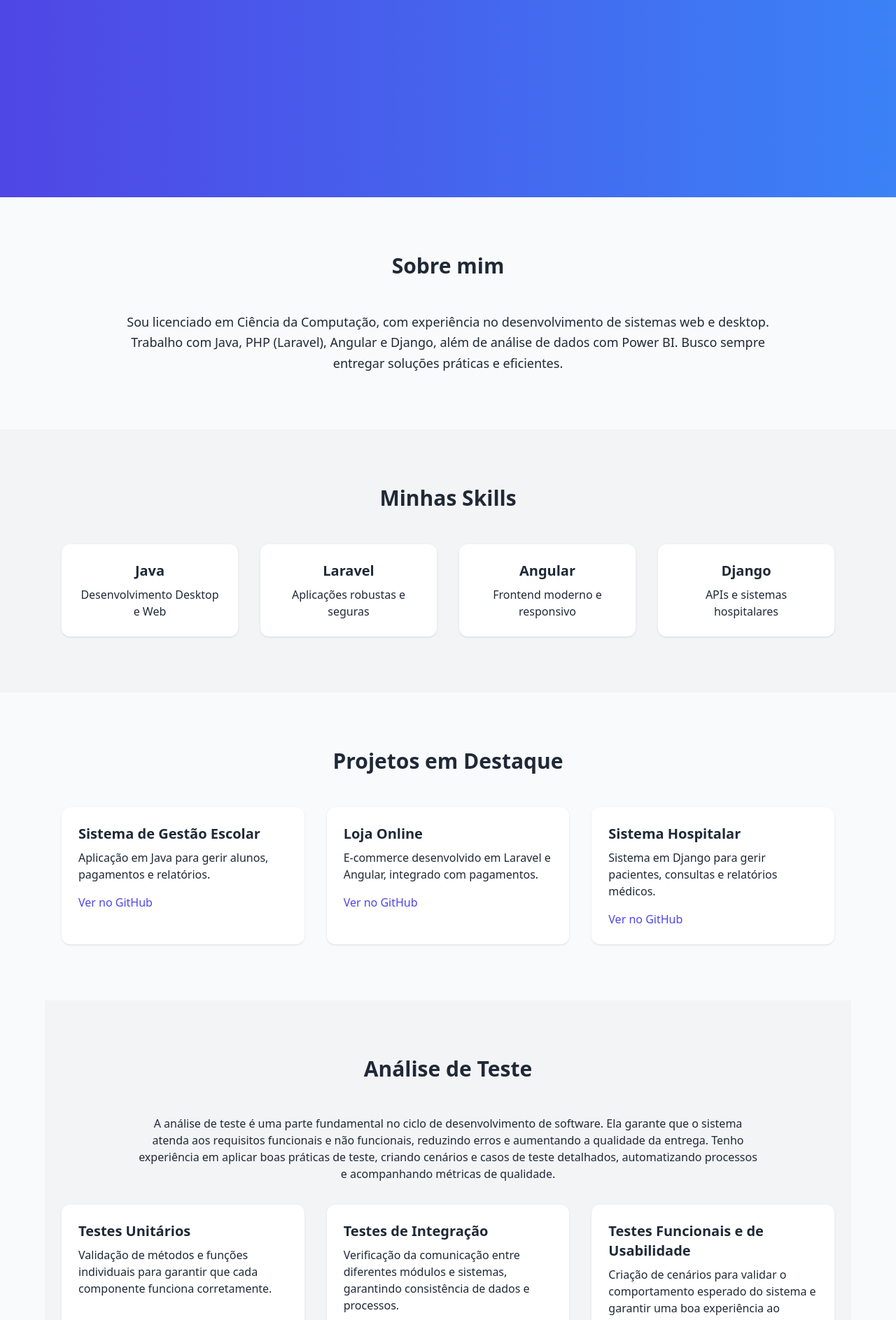
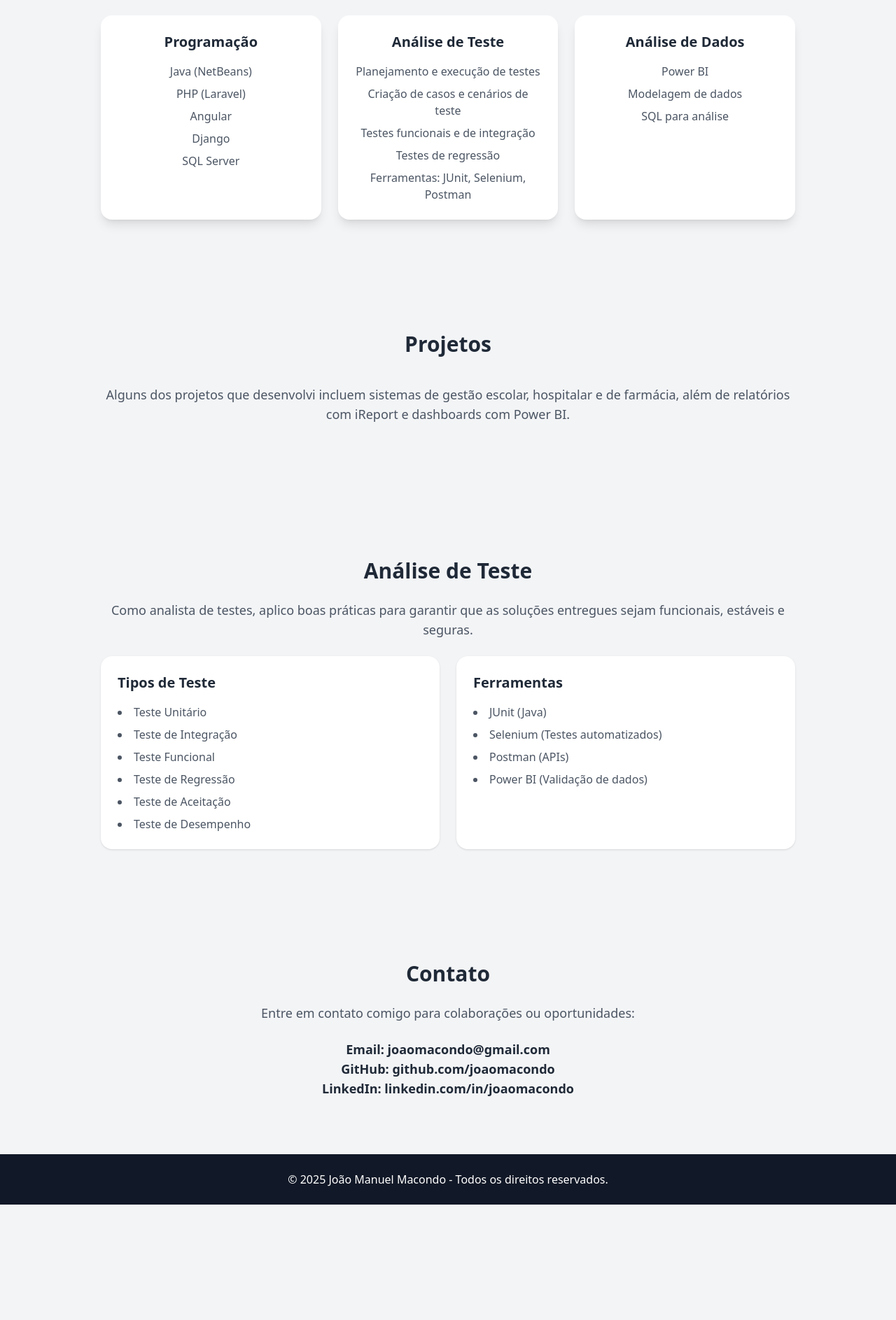
Before and after one commit to JoaoMacondo/joaomacondo.github.io, a plain HTML site: page index.html in a window 1280 px wide. Shown: the part 518-2405 px from the top of the page at 70% size. After the commit the page ends 2240 px from the top, so only its background shows below. Drawn offline with nearby package versions, Linux system fonts and the light colour scheme.

Commit message:
update geral

```diff
--- a/index.html
+++ b/index.html
@@ -6,142 +6,139 @@
    <meta name="viewport" content="width=device-width, initial-scale=1.0">
    <title>Portfólio - João Manuel Macondo</title>
    <script src="https://cdn.tailwindcss.com"></script>
-   <link href="https://unpkg.com/aos@2.3.1/dist/aos.css" rel="stylesheet">
 </head>
 
-<body class="bg-gray-50 text-gray-800">
+<body class="bg-gray-100 text-gray-800">
 
-   <!-- Navbar -->
-   <nav class="fixed w-full bg-white shadow-md z-50">
-      <div class="max-w-6xl mx-auto px-6 py-4 flex justify-between items-center">
-         <h1 class="text-xl font-bold text-indigo-600">João Macondo</h1>
-         <ul class="flex space-x-6 text-gray-700 font-medium">
-            <li><a href="#sobre" class="hover:text-indigo-600">Sobre</a></li>
-            <li><a href="#projetos" class="hover:text-indigo-600">Projetos</a></li>
-            <li><a href="#skills" class="hover:text-indigo-600">Skills</a></li>
-            <li><a href="#analise" class="hover:text-indigo-600">Análise de Teste</a></li>
-            <li><a href="#contato" class="hover:text-indigo-600">Contato</a></li>
-         </ul>
+   <!-- Header -->
+   <header class="bg-gray-900 text-white py-6">
+      <div class="max-w-5xl mx-auto px-4 flex justify-between items-center">
+         <h1 class="text-2xl font-bold">João Manuel Macondo</h1>
+         <nav>
+            <a href="#sobre" class="px-3 hover:text-gray-300">Sobre</a>
+            <a href="#skills" class="px-3 hover:text-gray-300">Skills</a>
+            <a href="#projetos" class="px-3 hover:text-gray-300">Projetos</a>
+            <a href="#analise" class="px-3 hover:text-gray-300">Análise de Teste</a>
+            <a href="#contato" class="px-3 hover:text-gray-300">Contato</a>
+         </nav>
       </div>
-   </nav>
+   </header>
 
-   <!-- Hero Section -->
-   <section
-      class="h-screen flex flex-col justify-center items-center bg-gradient-to-r from-indigo-600 to-blue-500 text-white text-center"
-      id="home">
-      <h2 class="text-4xl md:text-6xl font-bold mb-4" data-aos="fade-up">Olá, eu sou João Manuel Macondo</h2>
-      <p class="text-lg md:text-xl max-w-2xl" data-aos="fade-up" data-aos-delay="200">Full Stack Developer apaixonado
-         por criar soluções digitais inovadoras em Java, Laravel, Angular e Django.</p>
-      <a href="#projetos"
-         class="mt-6 px-6 py-3 bg-white text-indigo-600 font-semibold rounded-lg shadow hover:bg-gray-100 transition"
-         data-aos="fade-up" data-aos-delay="400">Ver meus projetos</a>
-   </section>
-
-   <!-- Sobre mim -->
-   <section id="sobre" class="py-20 max-w-5xl mx-auto px-6">
-      <h2 class="text-3xl font-bold text-center mb-12">Sobre mim</h2>
-      <p class="text-center text-lg leading-relaxed" data-aos="fade-up">Sou licenciado em Ciência da Computação, com
-         experiência no desenvolvimento de sistemas web e desktop. Trabalho com Java, PHP (Laravel), Angular e Django,
-         além de análise de dados com Power BI. Busco sempre entregar soluções práticas e eficientes.</p>
+   <!-- Sobre -->
+   <section id="sobre" class="py-20">
+      <div class="max-w-5xl mx-auto px-4 text-center">
+         <h2 class="text-3xl font-bold mb-6">Sobre Mim</h2>
+         <p class="text-lg text-gray-600">
+            Sou programador e analista de sistemas, com experiência em desenvolvimento Full Stack e análise de testes.
+            Tenho conhecimento em Java, PHP (Laravel), Angular, Django e SQL Server, além de experiência em Power BI
+            e testes de software, garantindo a qualidade e confiabilidade das soluções entregues.
+         </p>
+      </div>
    </section>
 
    <!-- Skills -->
    <section id="skills" class="py-20 bg-gray-100">
-      <div class="max-w-6xl mx-auto px-6">
-         <h2 class="text-3xl font-bold text-center mb-12">Minhas Skills</h2>
-         <div class="grid md:grid-cols-4 gap-8 text-center" data-aos="fade-up">
-            <div class="p-6 bg-white rounded-xl shadow hover:shadow-lg">
-               <h3 class="text-xl font-semibold mb-2">Java</h3>
-               <p>Desenvolvimento Desktop e Web</p>
+      <div class="max-w-5xl mx-auto px-4 text-center">
+         <h2 class="text-3xl font-bold mb-10">Skills</h2>
+         <div class="grid grid-cols-1 md:grid-cols-2 lg:grid-cols-3 gap-6">
+
+            <!-- Programação -->
+            <div class="bg-white shadow-lg rounded-2xl p-6 hover:shadow-2xl transition">
+               <h3 class="text-xl font-semibold mb-4">Programação</h3>
+               <ul class="text-gray-600 space-y-2">
+                  <li>Java (NetBeans)</li>
+                  <li>PHP (Laravel)</li>
+                  <li>Angular</li>
+                  <li>Django</li>
+                  <li>SQL Server</li>
+               </ul>
             </div>
-            <div class="p-6 bg-white rounded-xl shadow hover:shadow-lg">
-               <h3 class="text-xl font-semibold mb-2">Laravel</h3>
-               <p>Aplicações robustas e seguras</p>
+
+            <!-- Análise de Teste -->
+            <div class="bg-white shadow-lg rounded-2xl p-6 hover:shadow-2xl transition">
+               <h3 class="text-xl font-semibold mb-4">Análise de Teste</h3>
+               <ul class="text-gray-600 space-y-2">
+                  <li>Planejamento e execução de testes</li>
+                  <li>Criação de casos e cenários de teste</li>
+                  <li>Testes funcionais e de integração</li>
+                  <li>Testes de regressão</li>
+                  <li>Ferramentas: JUnit, Selenium, Postman</li>
+               </ul>
             </div>
-            <div class="p-6 bg-white rounded-xl shadow hover:shadow-lg">
-               <h3 class="text-xl font-semibold mb-2">Angular</h3>
-               <p>Frontend moderno e responsivo</p>
-            </div>
-            <div class="p-6 bg-white rounded-xl shadow hover:shadow-lg">
-               <h3 class="text-xl font-semibold mb-2">Django</h3>
-               <p>APIs e sistemas hospitalares</p>
+
+            <!-- Análise de Dados -->
+            <div class="bg-white shadow-lg rounded-2xl p-6 hover:shadow-2xl transition">
+               <h3 class="text-xl font-semibold mb-4">Análise de Dados</h3>
+               <ul class="text-gray-600 space-y-2">
+                  <li>Power BI</li>
+                  <li>Modelagem de dados</li>
+                  <li>SQL para análise</li>
+               </ul>
             </div>
          </div>
       </div>
    </section>
 
    <!-- Projetos -->
-   <section id="projetos" class="py-20 max-w-6xl mx-auto px-6">
-      <h2 class="text-3xl font-bold text-center mb-12">Projetos em Destaque</h2>
-      <div class="grid md:grid-cols-3 gap-8" data-aos="fade-up">
-         <div class="bg-white rounded-xl shadow hover:shadow-lg p-6">
-            <h3 class="text-xl font-semibold mb-2">Sistema de Gestão Escolar</h3>
-            <p class="mb-4">Aplicação em Java para gerir alunos, pagamentos e relatórios.</p>
-            <a href="#" class="text-indigo-600 hover:underline">Ver no GitHub</a>
-         </div>
-         <div class="bg-white rounded-xl shadow hover:shadow-lg p-6">
-            <h3 class="text-xl font-semibold mb-2">Loja Online</h3>
-            <p class="mb-4">E-commerce desenvolvido em Laravel e Angular, integrado com pagamentos.</p>
-            <a href="#" class="text-indigo-600 hover:underline">Ver no GitHub</a>
-         </div>
-         <div class="bg-white rounded-xl shadow hover:shadow-lg p-6">
-            <h3 class="text-xl font-semibold mb-2">Sistema Hospitalar</h3>
-            <p class="mb-4">Sistema em Django para gerir pacientes, consultas e relatórios médicos.</p>
-            <a href="#" class="text-indigo-600 hover:underline">Ver no GitHub</a>
-         </div>
+   <section id="projetos" class="py-20">
+      <div class="max-w-5xl mx-auto px-4 text-center">
+         <h2 class="text-3xl font-bold mb-10">Projetos</h2>
+         <p class="text-lg text-gray-600 mb-8">
+            Alguns dos projetos que desenvolvi incluem sistemas de gestão escolar, hospitalar e de farmácia,
+            além de relatórios com iReport e dashboards com Power BI.
+         </p>
       </div>
    </section>
 
    <!-- Análise de Teste -->
-   <section id="analise" class="py-20 max-w-6xl mx-auto px-6 bg-gray-100">
-      <h2 class="text-3xl font-bold text-center mb-12">Análise de Teste</h2>
-      <p class="text-center max-w-4xl mx-auto mb-8" data-aos="fade-up">
-         A análise de teste é uma parte fundamental no ciclo de desenvolvimento de software. Ela garante que o sistema
-         atenda aos requisitos funcionais e não funcionais, reduzindo erros e aumentando a qualidade da entrega. Tenho
-         experiência em aplicar boas práticas de teste, criando cenários e casos de teste detalhados, automatizando
-         processos e acompanhando métricas de qualidade.
-      </p>
-      <div class="grid md:grid-cols-3 gap-8" data-aos="fade-up" data-aos-delay="200">
-         <div class="p-6 bg-white rounded-xl shadow hover:shadow-lg">
-            <h3 class="text-xl font-semibold mb-2">Testes Unitários</h3>
-            <p>Validação de métodos e funções individuais para garantir que cada componente funciona corretamente.</p>
-         </div>
-         <div class="p-6 bg-white rounded-xl shadow hover:shadow-lg">
-            <h3 class="text-xl font-semibold mb-2">Testes de Integração</h3>
-            <p>Verificação da comunicação entre diferentes módulos e sistemas, garantindo consistência de dados e
-               processos.</p>
-         </div>
-         <div class="p-6 bg-white rounded-xl shadow hover:shadow-lg">
-            <h3 class="text-xl font-semibold mb-2">Testes Funcionais e de Usabilidade</h3>
-            <p>Criação de cenários para validar o comportamento esperado do sistema e garantir uma boa experiência ao
-               usuário.</p>
+   <section id="analise" class="py-20 bg-gray-100">
+      <div class="max-w-5xl mx-auto px-4">
+         <h2 class="text-3xl font-bold mb-6 text-center">Análise de Teste</h2>
+         <p class="text-lg text-gray-600 mb-6 text-center">
+            Como analista de testes, aplico boas práticas para garantir que as soluções entregues sejam funcionais,
+            estáveis e seguras.
+         </p>
+         <div class="grid grid-cols-1 md:grid-cols-2 gap-6">
+            <div class="bg-white p-6 rounded-2xl shadow">
+               <h3 class="text-xl font-semibold mb-4">Tipos de Teste</h3>
+               <ul class="list-disc list-inside text-gray-600 space-y-2">
+                  <li>Teste Unitário</li>
+                  <li>Teste de Integração</li>
+                  <li>Teste Funcional</li>
+                  <li>Teste de Regressão</li>
+                  <li>Teste de Aceitação</li>
+                  <li>Teste de Desempenho</li>
+               </ul>
+            </div>
+            <div class="bg-white p-6 rounded-2xl shadow">
+               <h3 class="text-xl font-semibold mb-4">Ferramentas</h3>
+               <ul class="list-disc list-inside text-gray-600 space-y-2">
+                  <li>JUnit (Java)</li>
+                  <li>Selenium (Testes automatizados)</li>
+                  <li>Postman (APIs)</li>
+                  <li>Power BI (Validação de dados)</li>
+               </ul>
+            </div>
          </div>
       </div>
    </section>
 
    <!-- Contato -->
-   <section id="contato" class="py-20 bg-gray-100">
-      <div class="max-w-4xl mx-auto px-6 text-center">
-         <h2 class="text-3xl font-bold mb-6">Entre em Contato</h2>
-         <p class="mb-6">Estou disponível para novos projetos e colaborações. Vamos conversar?</p>
-         <p>Email: <a href="mailto:teuemail@email.com" class="text-indigo-600 hover:underline">teuemail@email.com</a>
-         </p>
-         <p>GitHub: <a href="https://github.com/teuusuario" target="_blank"
-               class="text-indigo-600 hover:underline">github.com/teuusuario</a></p>
-         <p>LinkedIn: <a href="https://linkedin.com/in/teuusuario" target="_blank"
-               class="text-indigo-600 hover:underline">linkedin.com/in/joaomacondo</a></p>
+   <section id="contato" class="py-20">
+      <div class="max-w-5xl mx-auto px-4 text-center">
+         <h2 class="text-3xl font-bold mb-6">Contato</h2>
+         <p class="text-lg text-gray-600 mb-6">Entre em contato comigo para colaborações ou oportunidades:</p>
+         <p class="text-lg font-semibold">Email: joaomacondo@gmail.com</p>
+         <p class="text-lg font-semibold">GitHub: github.com/joaomacondo</p>
+         <p class="text-lg font-semibold">LinkedIn: linkedin.com/in/joaomacondo</p>
       </div>
    </section>
 
    <!-- Footer -->
-   <footer class="bg-gray-900 text-white text-center py-4">
-      <p>&copy; 2025 João Macondo. Todos os direitos reservados.</p>
+   <footer class="bg-gray-900 text-white py-6 text-center">
+      <p>&copy; 2025 João Manuel Macondo - Todos os direitos reservados.</p>
    </footer>
 
-   <script src="https://unpkg.com/aos@2.3.1/dist/aos.js"></script>
-   <script>
-      AOS.init();
-   </script>
 </body>
 
 </html>
```
